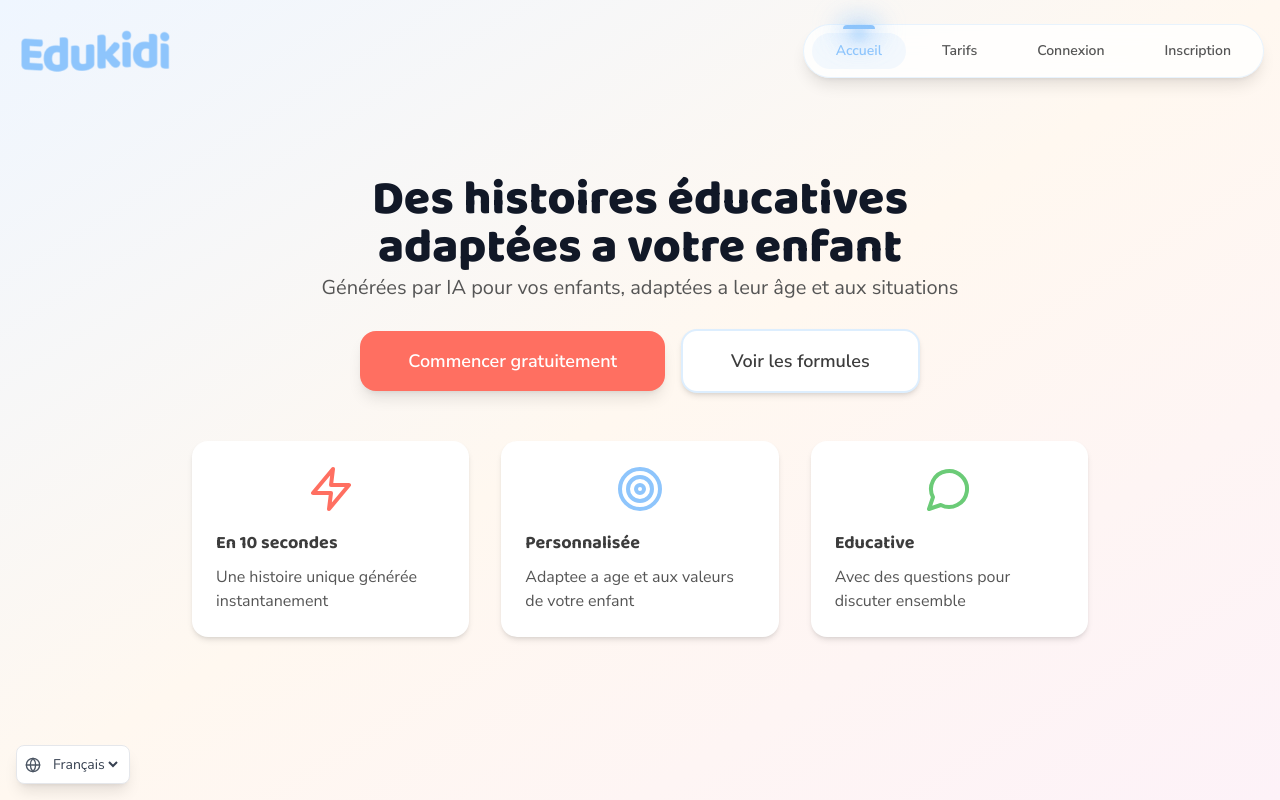
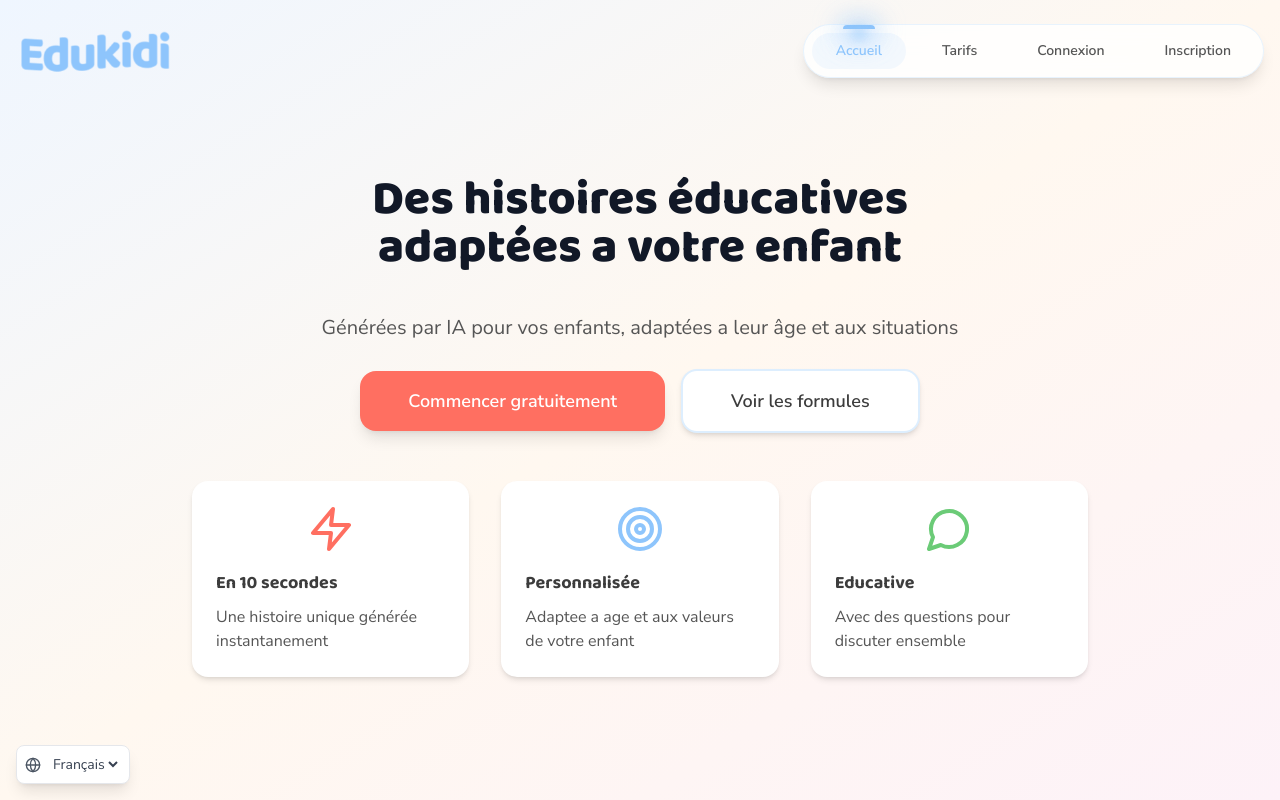
Before and after one commit to bezi7225/edukidi, a React (Vite) app: page / in a window 1280 px wide. Built offline with nearby package versions, Linux system fonts and the light colour scheme; no server answers.

Commit message:
Updated HomePage.tsx

```diff
--- a/src/pages/HomePage.tsx
+++ b/src/pages/HomePage.tsx
@@ -9,9 +9,10 @@ export default function HomePage() {
             <div className="min-h-screen bg-gradient-to-br from-blue-50 via-background to-pink-50 py-16">
       <div className="max-w-7xl mx-auto px-4 sm:px-6 lg:px-8">
         <div className="text-center pt-28">
-          <h2 className="text-4xl font-extrabold text-gray-900 sm:text-5xl max-w-xl mx-auto">
+          <h2 className="text-4xl font-extrabold text-gray-900 sm:text-5xl max-w-2xl mx-auto mb-10">
   Des histoires éducatives adaptées a votre enfant
 </h2>
+
 
           <p className="text-xl text-text-secondary max-w-2xl mx-auto leading-relaxed">
             Générées par IA pour vos enfants, adaptées a leur âge et aux situations
```
